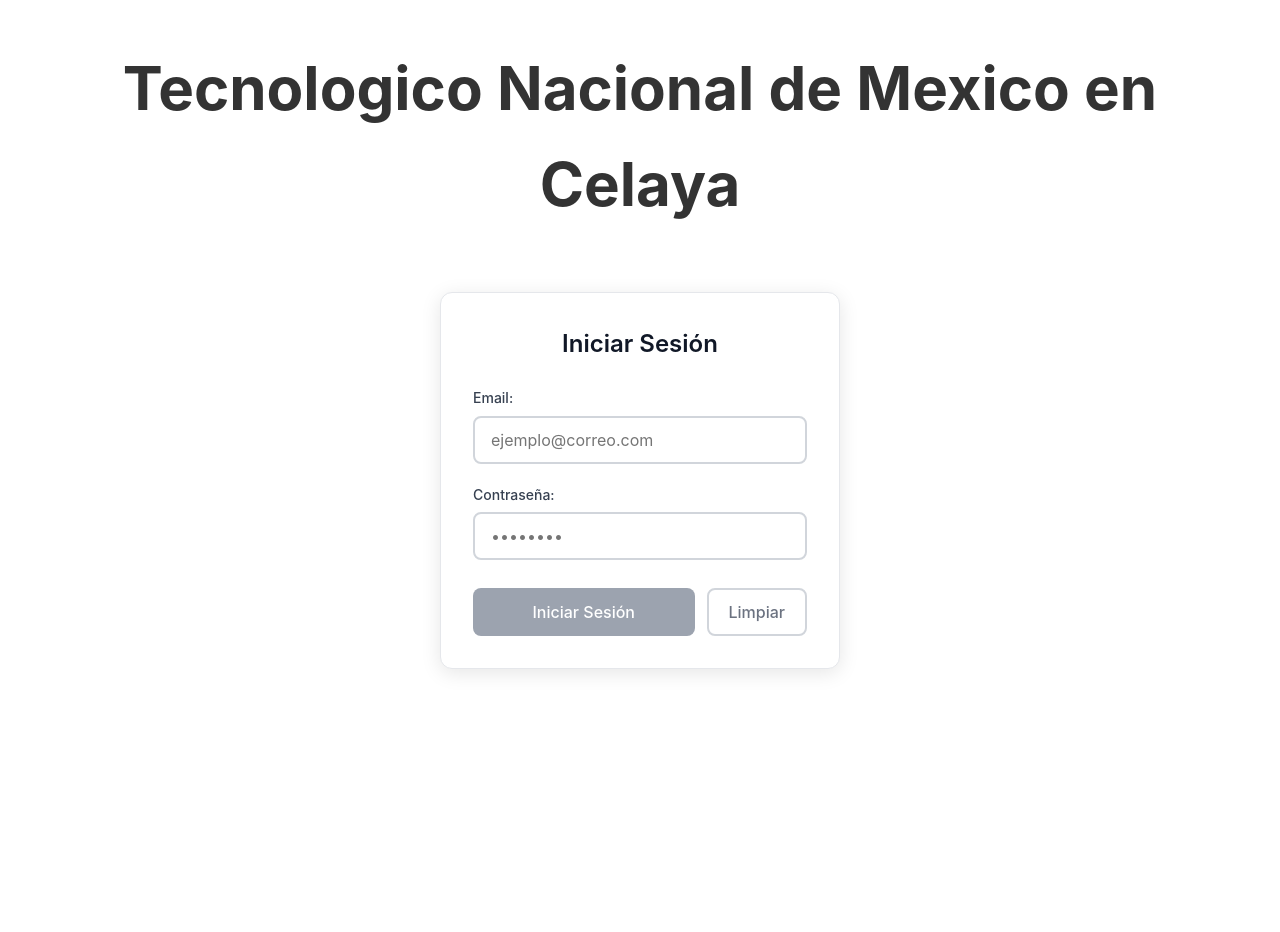
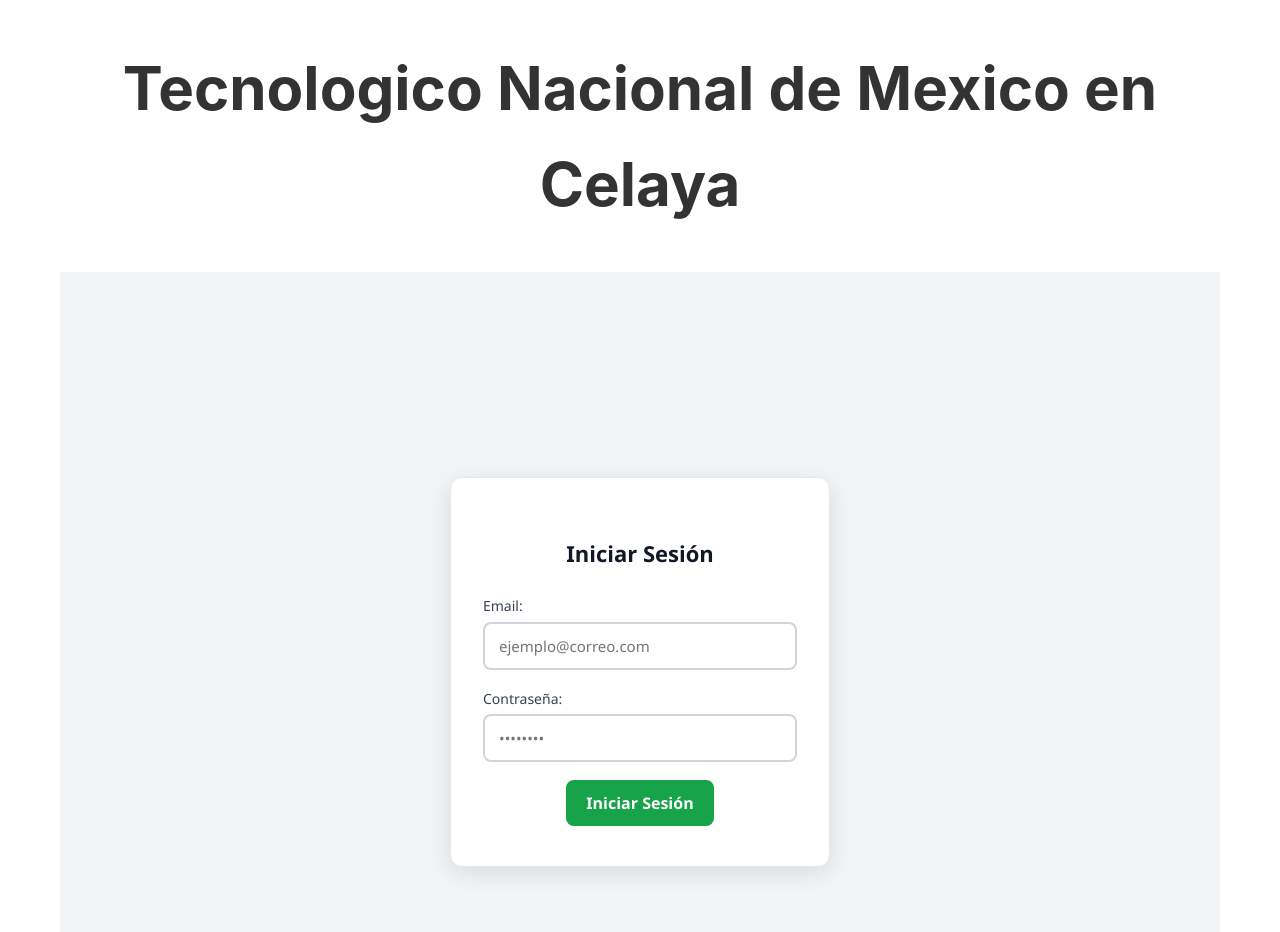
Before and after one commit to JJ5A/Examen3_web, a SvelteKit app: page / in a window 1280 px wide. Shown: the top 932 px of the page. Before the commit the page ends 800 px from the top, so only its background shows below. Built offline with nearby package versions, Linux system fonts and the light colour scheme.

Commit message:
css login

```diff
--- a/src/css/login.css
+++ b/src/css/login.css
@@ -1,163 +1,124 @@
-/* Estilos del componente Login */
+/* --- CONTENEDOR GENERAL --- */
 .login-container {
 	display: flex;
 	justify-content: center;
 	align-items: center;
-	min-height: 400px;
+	min-height: 100vh;
+	background-color: #f3f4f6; /* gris claro */
+	font-family: 'Segoe UI', Roboto, sans-serif;
 	padding: 20px;
-	font-family: -apple-system, BlinkMacSystemFont, 'Segoe UI', Roboto, sans-serif;
 }
 
+/* --- TARJETA --- */
 .login-card {
-	background: white;
+	background: #ffffff;
 	border-radius: 12px;
-	box-shadow: 0 4px 20px rgba(0, 0, 0, 0.1);
-	padding: 32px;
+	box-shadow: 0 6px 24px rgba(0, 0, 0, 0.1);
+	padding: 40px 32px;
 	width: 100%;
-	max-width: 400px;
+	max-width: 380px;
+	text-align: center;
 	border: 1px solid #e5e7eb;
 }
 
+/* --- ICONO DE USUARIO --- */
+.login-icon {
+	width: 80px;
+	height: 80px;
+	margin: 0 auto 16px;
+	background-color: #16a34a; /* verde principal */
+	border-radius: 50%;
+	display: flex;
+	justify-content: center;
+	align-items: center;
+	color: white;
+	font-size: 40px;
+}
+
+/* --- TÍTULO --- */
 .login-title {
-	text-align: center;
-	margin: 0 0 24px 0;
+	margin-bottom: 24px;
 	color: #111827;
-	font-size: 24px;
+	font-size: 22px;
 	font-weight: 600;
 }
 
+/* --- FORMULARIO --- */
 .login-form {
 	display: flex;
 	flex-direction: column;
-	gap: 20px;
+	gap: 18px;
 }
 
 .form-group {
 	display: flex;
 	flex-direction: column;
-	gap: 6px;
+	text-align: left;
 }
 
 .form-label {
-	font-weight: 500;
+	font-size: 14px;
 	color: #374151;
-	font-size: 14px;
+	margin-bottom: 4px;
 }
 
+/* --- INPUTS --- */
 .form-input {
-	padding: 12px 16px;
+	padding: 12px 14px;
 	border: 2px solid #d1d5db;
 	border-radius: 8px;
-	font-size: 16px;
-	transition: all 0.2s ease;
+	font-size: 15px;
+	transition: 0.2s ease;
 	background: white;
 }
 
 .form-input:focus {
 	outline: none;
-	border-color: #3b82f6;
-	box-shadow: 0 0 0 3px rgba(59, 130, 246, 0.1);
+	border-color: #16a34a;
+	box-shadow: 0 0 0 3px rgba(34, 197, 94, 0.15);
 }
 
-.form-input:disabled {
-	background-color: #f9fafb;
-	cursor: not-allowed;
-	opacity: 0.6;
-}
-
-.form-input.error {
-	border-color: #ef4444;
-}
-
-.error-message {
-	color: #ef4444;
-	font-size: 12px;
-	margin-top: 4px;
-	font-weight: 500;
-}
-
-.form-actions {
-	display: flex;
-	gap: 12px;
-	margin-top: 8px;
-}
-
+/* --- BOTÓN PRINCIPAL --- */
 .submit-button {
-	flex: 1;
-	background: #3b82f6;
+	background: #16a34a;
 	color: white;
 	border: none;
 	padding: 12px 20px;
 	border-radius: 8px;
 	font-size: 16px;
-	font-weight: 500;
+	font-weight: 600;
 	cursor: pointer;
-	transition: all 0.2s ease;
-	display: flex;
-	align-items: center;
-	justify-content: center;
-	gap: 8px;
+	transition: 0.2s ease;
 }
 
-.submit-button:hover:not(:disabled) {
-	background: #2563eb;
+.submit-button:hover {
+	background: #15803d;
 	transform: translateY(-1px);
 }
 
-.submit-button:disabled {
-	background: #9ca3af;
-	cursor: not-allowed;
-	transform: none;
+/* --- LINK OLVIDÓ CONTRASEÑA --- */
+.forgot-password {
+	margin-top: 10px;
+	display: inline-block;
+	color: #16a34a;
+	font-size: 14px;
+	text-decoration: none;
 }
 
-.clear-button {
-	background: transparent;
-	color: #6b7280;
-	border: 2px solid #d1d5db;
-	padding: 12px 20px;
-	border-radius: 8px;
-	font-size: 16px;
-	font-weight: 500;
-	cursor: pointer;
-	transition: all 0.2s ease;
+.forgot-password:hover {
+	text-decoration: underline;
 }
 
-.clear-button:hover:not(:disabled) {
-	border-color: #9ca3af;
-	color: #374151;
+/* --- FOOTER --- */
+.login-footer {
+	margin-top: 24px;
+	font-size: 12px;
+	color: #9ca3af;
 }
 
-.clear-button:disabled {
-	opacity: 0.6;
-	cursor: not-allowed;
-}
-
-.loading-spinner {
-	width: 16px;
-	height: 16px;
-	border: 2px solid transparent;
-	border-top: 2px solid currentColor;
-	border-radius: 50%;
-	animation: spin 1s linear infinite;
-}
-
-@keyframes spin {
-	to {
-		transform: rotate(360deg);
+/* --- RESPONSIVE --- */
+@media (max-width: 480px) {
+	.login-card {
+		padding: 28px 20px;
 	}
 }
-
-/* Responsive */
-@media (max-width: 480px) {
-	.login-container {
-		padding: 16px;
-	}
-
-	.login-card {
-		padding: 24px;
-	}
-
-	.form-actions {
-		flex-direction: column;
-	}
-}
--- a/src/lib/Login.svelte
+++ b/src/lib/Login.svelte
@@ -258,13 +258,6 @@
 						{submitButtonText}
 					{/if}
 				</button>
-				<button
-					type="button"
-					onclick={clearForm}
-					disabled={disabled || isLoading}
-					class="clear-button">
-					Limpiar
-				</button>
 			</div>
 		</form>
 	</div>
```
